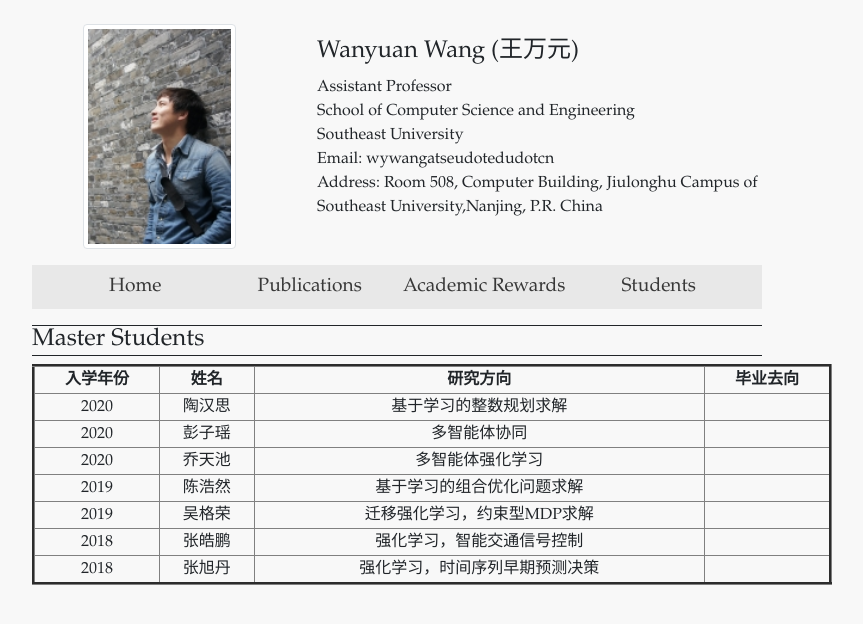
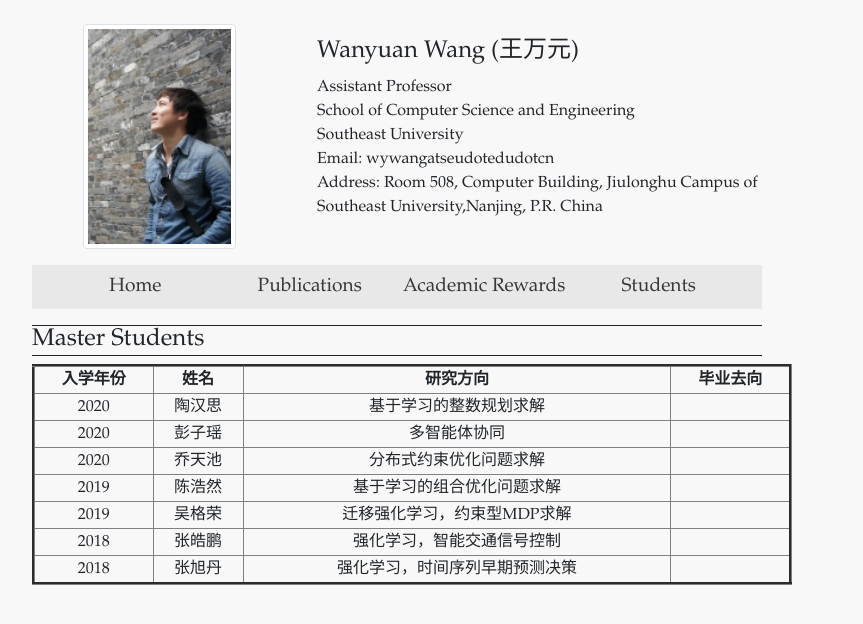
Before and after one commit to wanyuanwang/wanyuanwang.github.io, a Jekyll site: the page built from students.html, in a window 1280 px wide. Shown: the top 624 px of the page, without its empty margins (243-1106 px from the left). Built offline with Jekyll 4.4.1, drawn with Linux system fonts in a browser that asks for light colours.

Commit message:
Update students.html

```diff
--- a/students.html
+++ b/students.html
@@ -4,7 +4,7 @@ layout: default
 <div class="row">
     <div class="col-sm-8 offset-sm-2">
       <h4 style="border-top:1px solid; border-bottom:1px solid; ">Master Students</h4>
-        <table border="3" width="800px">
+        <table border="3" width="760px">
           <tr align="center">
     	      <th>入学年份</th>
               <th>姓名</th>
@@ -26,7 +26,7 @@ layout: default
           <tr align="center">
     	      <td>2020</td>
               <td>乔天池</td>
-              <td>多智能体强化学习</td>
+              <td>分布式约束优化问题求解</td>
               <td></td>
           </tr>
           <tr align="center">
```
